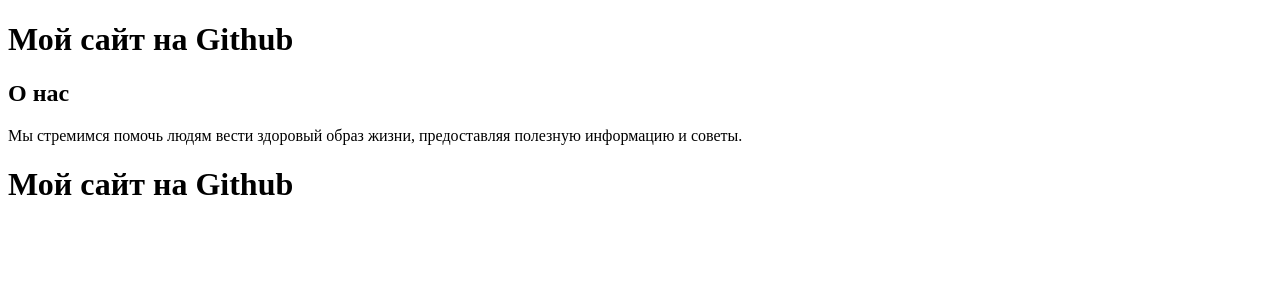
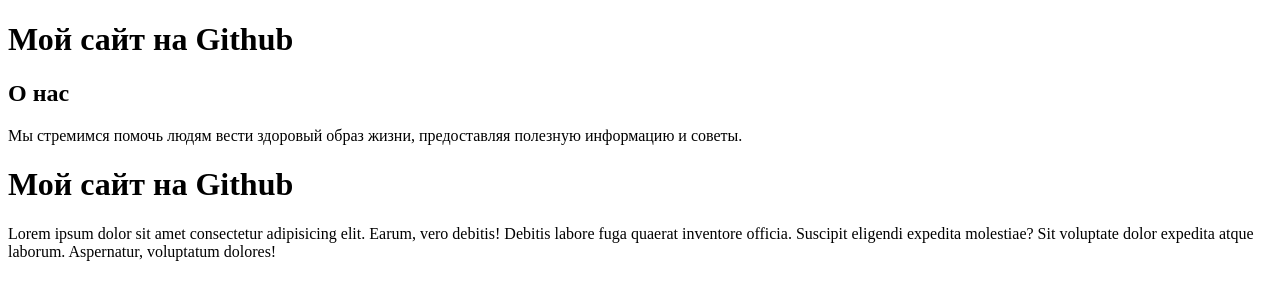
Before and after one commit to Seda02/githublearn, a plain HTML site: page index.html in a window 1280 px wide. Drawn offline with Linux system fonts and the light colour scheme.

Commit message:
добавил параграф

```diff
--- a/index.html
+++ b/index.html
@@ -14,6 +14,7 @@
     <p>Мы стремимся помочь людям вести здоровый образ жизни, предоставляя полезную информацию и советы.</p>
 </section>
 <h1>Мой сайт на Github</h1>
+<p>Lorem ipsum dolor sit amet consectetur adipisicing elit. Earum, vero debitis! Debitis labore fuga quaerat inventore officia. Suscipit eligendi expedita molestiae? Sit voluptate dolor expedita atque laborum. Aspernatur, voluptatum dolores!</p>
 </body>
 
 </html>
```
